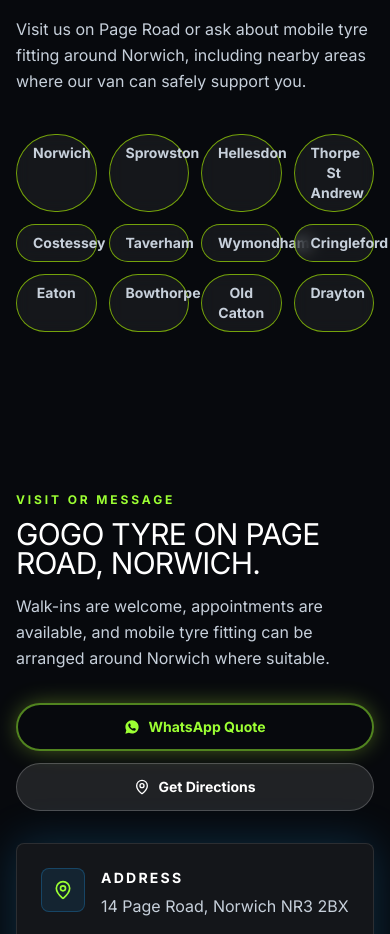
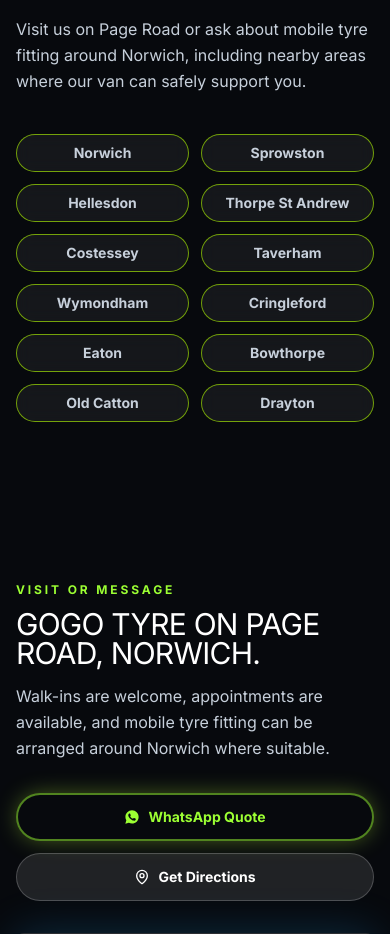
Before and after one commit to muhammadfawaz1/garage-booking-site, a Next.js app: page / in a window 390 px wide. Shown: the part 9620-10554 px from the top of the page. Built offline with nearby package versions, Linux system fonts and the light colour scheme; a web font is replaced by a local one.

Commit message:
Fix mobile responsiveness

```diff
--- a/src/components/sections/AreaCoverage.tsx
+++ b/src/components/sections/AreaCoverage.tsx
@@ -12,7 +12,7 @@
             title="Tyre fitting for Norwich and nearby areas."
             text="Visit us on Page Road or ask about mobile tyre fitting around Norwich, including nearby areas where our van can safely support you."
           />
-          <div className="grid grid-cols-4 gap-3">
+          <div className="grid grid-cols-2 gap-3 sm:grid-cols-3 lg:grid-cols-4">
             {areas.map((area) => (
               <span
                 key={area}
```
